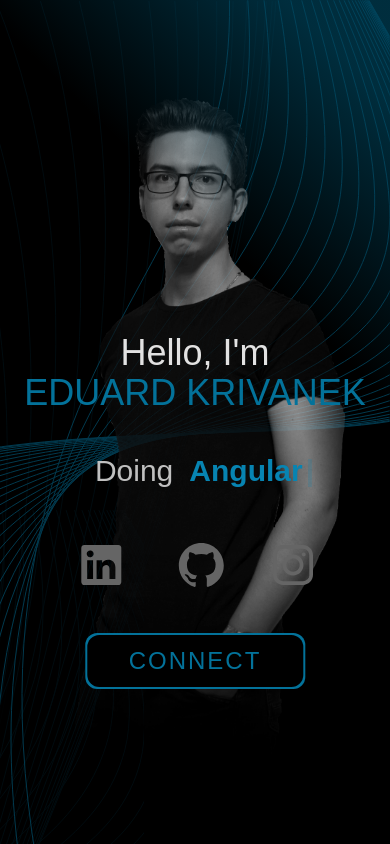
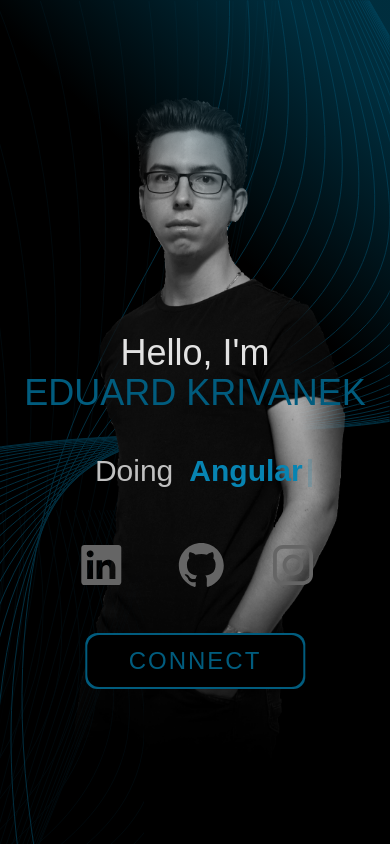
Before and after one commit to krivanek06/personal_website, an Astro site: page / in a window 390 px wide. Shown: the top 844 px of the page. Built offline with nearby package versions, Linux system fonts and the light colour scheme; Astro itself is replaced by a stand-in of ours; no server answers; a web font is replaced by a local one.

Commit message:
chore: chaged colors

```diff
--- a/src/components/modules/hero-page.tsx
+++ b/src/components/modules/hero-page.tsx
@@ -222,7 +222,7 @@ const HeroBackground = ({ children }: ContentProjectionProps) => {
         <img
           src="/images/myself_transparent_1_2.png"
           alt="author image"
-          className="h-[85%] sm:h-[100%] lg:h-[110vh] object-cover g-absolute-center -z-10 lg:mt-10  opacity-80"
+          className="h-[85%] sm:h-[100%] lg:h-[110vh] object-cover g-absolute-center -z-10 lg:mt-10  opacity-100 sm:opacity-80"
         />
       </picture>
 
--- a/src/models/development.model.ts
+++ b/src/models/development.model.ts
@@ -20,13 +20,13 @@ export const DevelopmentIcons = [
   {
     src: '/logos/gcp.webp',
     alt: 'GCP',
-    imgHeight: 'h-[180px] md:h-[220px]',
+    imgHeight: 'h-[140px] md:h-[220px]',
     divClasses: 'top-[400px] md:top-[480px] left-[36%]',
   },
   {
     src: '/logos/apollo.png',
     alt: 'Apollo Server',
-    imgHeight: 'h-[110px] md:h-[130px]',
+    imgHeight: 'h-[80px] md:h-[130px]',
     divClasses: 'top-[480px] left-[70%] md:left-[53%]',
   },
   {
--- a/src/styles/button.scss
+++ b/src/styles/button.scss
@@ -25,7 +25,7 @@ button:before {
   right: 0;
   z-index: -2;
 
-  background-color: var(--primary);
+  background: var(--primary);
 
   @screen sm {
     background: linear-gradient(180deg, #00719bc2 29.41%, rgb(0 133 182) 47.91%, rgba(1, 46, 63, 0.48) 84.9%);
--- a/src/styles/variables.scss
+++ b/src/styles/variables.scss
@@ -1,9 +1,9 @@
 :root {
-  --primary: #03729a;
-  --primary-transparent-low: #03729a15;
-  --primary-transparent-medium: #03729a33;
-  --primary-transparent-dark: #03729a66;
-  --primary-transparent-dark2: #03729a9e;
+  --primary: #015c7e;
+  --primary-transparent-low: #015c7e15;
+  --primary-transparent-medium: #015c7e33;
+  --primary-transparent-dark: #015c7e66;
+  --primary-transparent-dark2: #015c7e9e;
 
   --gray: #c0c0c0;
   --gray-light: #a5a5a5;
```
